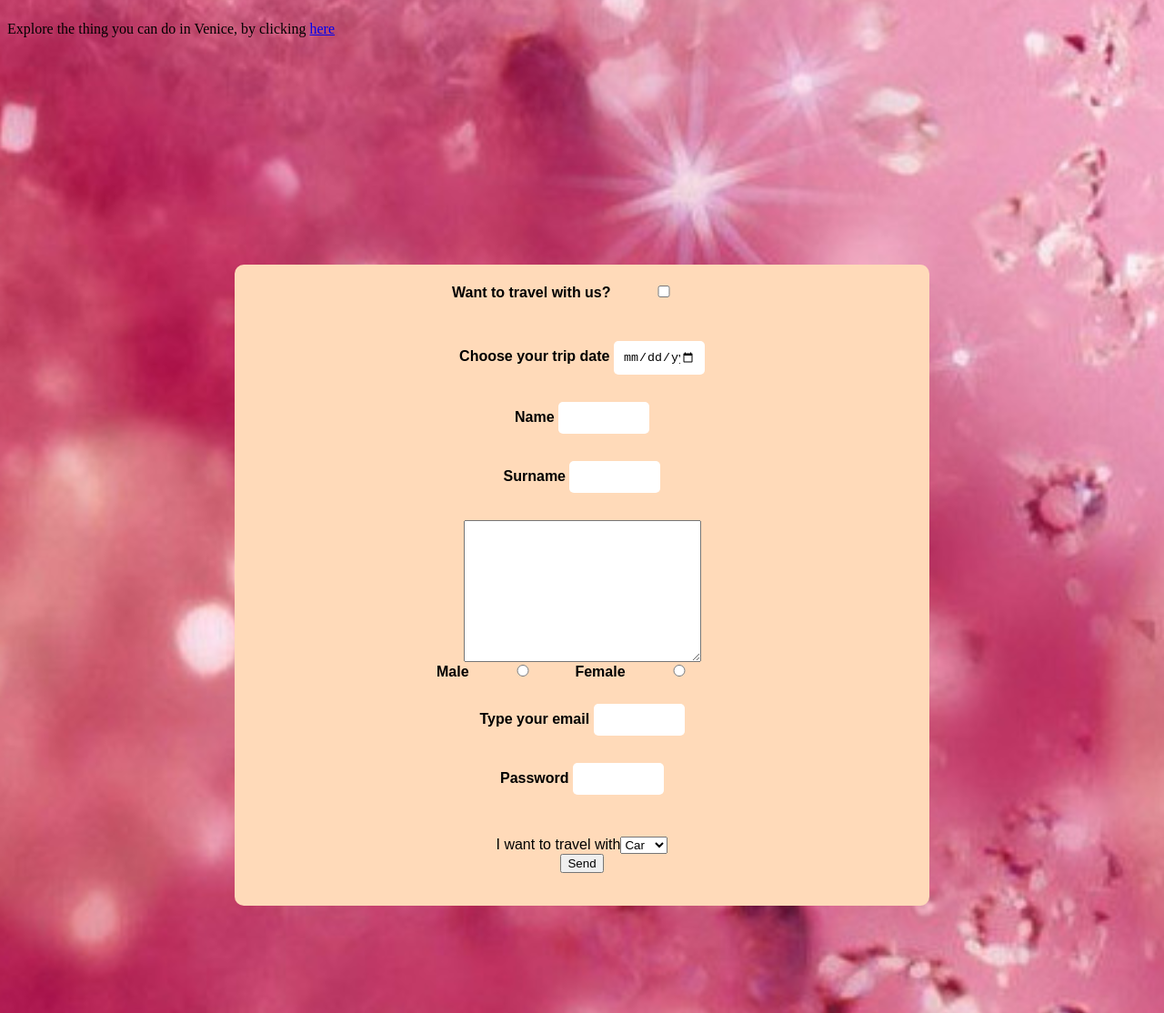
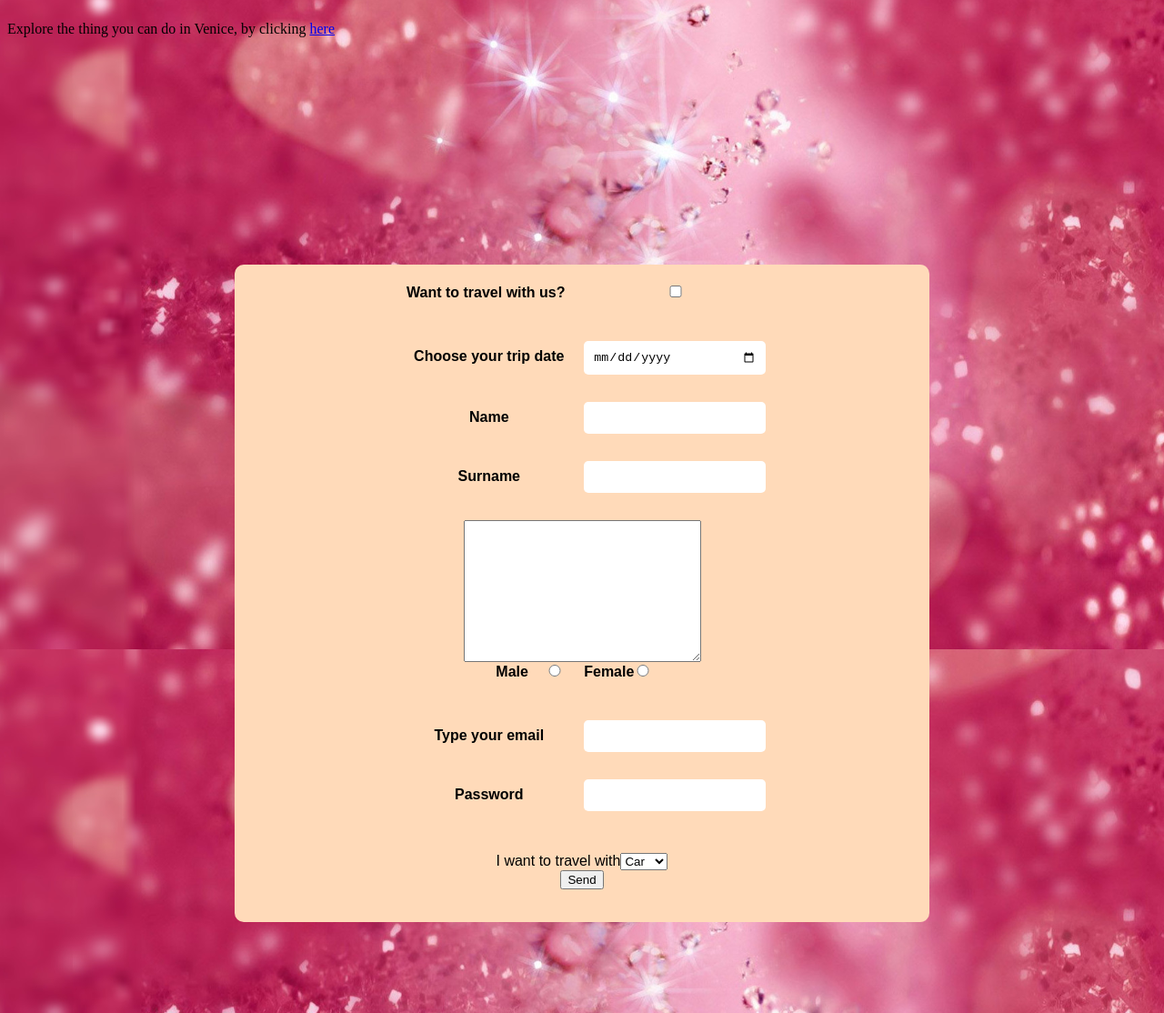
Before and after one commit to MarBlazh/Domasna2, a website built with Parcel: page index.html in a window 1280 px wide. Shown: the part 1686-2800 px from the top of the page at 91% size. Built offline with nearby package versions, Linux system fonts and the light colour scheme; files whose address does not match are found by name.

Commit message:
css pravila domasna

```diff
--- a/index.css
+++ b/index.css
@@ -1,7 +1,7 @@
 body {
   background-image: url("slika/pinkpicture.jpg");
   background-repeat: no-repeat;
-  background-blend-mode: darken;
+  background-attachment: fixed;
   background-size: cover;
   background-position: center;
 }
@@ -70,13 +70,24 @@ form {
 }
 label {
   font-weight: bold;
+  width: 200px;
+  display: inline-block;
 }
 input {
-  width: 100px;
+  width: 200px;
   padding: 10px;
   margin-bottom: 30px;
   border: 1px;
   border-radius: 5px;
+  display: inline-block;
+}
+
+#gender label {
+  width: 30px;
+}
+
+input[type="radio"] {
+  width: 50px;
 }
 @media (max-width: 1200px) {
   #title {
--- a/index.html
+++ b/index.html
@@ -5,8 +5,7 @@
     <link rel="stylesheet" href="./index.css" />
   </head>
   <body class="pozadina">
-
-      <h1 id="title">Venice, Italy</h1>
+      <p id="title">Venice, Italy</p>
       <h2 id="title2">Book your trip to Venice</h2>
       <p class="picture"><img src="slika/venecija1.jpg" alt="" width="600" height="300"/>
       </p>
@@ -42,10 +41,12 @@
           <br>
           <textarea name="information" id="" cols="30" rows="10"></textarea>
           <br>
+          <div id="gender">
           <label>Male</label>
           <input type="radio" name="gender">
           <label>Female</label>
           <input type="radio" name="gender">
+          </div>
           <br />
           <label>Type your email</label>
           <input type="email" />
```
Also changed, not shown: dist/index.html, 2 other files.
